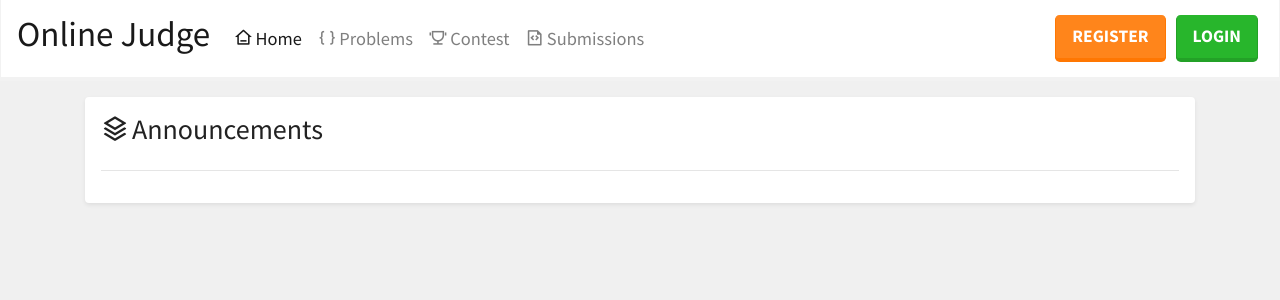
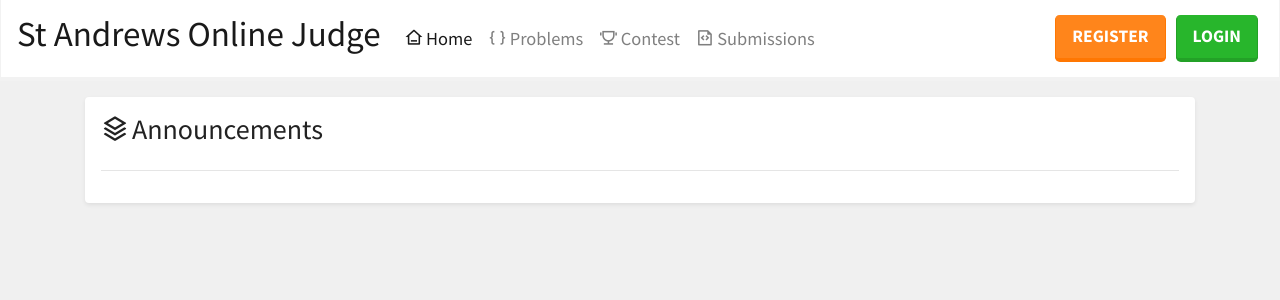
Before and after one commit to CP-STA/MainServer, a Flask app: page / in a window 1280 px wide. Shown: the top 300 px of the page. Run offline with Flask 2, Linux system fonts and the light colour scheme; data that the repository does not hold is empty; some libraries are stand-ins or nearby versions.

Commit message:
changed title

```diff
--- a/app/templates/base.html
+++ b/app/templates/base.html
@@ -28,7 +28,7 @@
         }
     </style>
 
-    <title>Online Judge</title>
+    <title>St Andrews Online Judge</title>
 </head>
 
 <!-- Registration Form -->
@@ -112,7 +112,7 @@
 <body class="bg-secondary" style="font-size: 115%;">
     <nav class="navbar navbar-expand-lg navbar-light bg-light">
         <a class="navbar-brand" href="{{ url_for('index') }}">
-            <h1>Online Judge</h1>
+            <h1>St Andrews Online Judge</h1>
         </a>
 
         <button class="navbar-toggler" type="button" data-toggle="collapse" data-target="#navbarSupportedContent" aria-controls="navbarSupportedContent" aria-expanded="false" aria-label="Toggle navigation">
```
